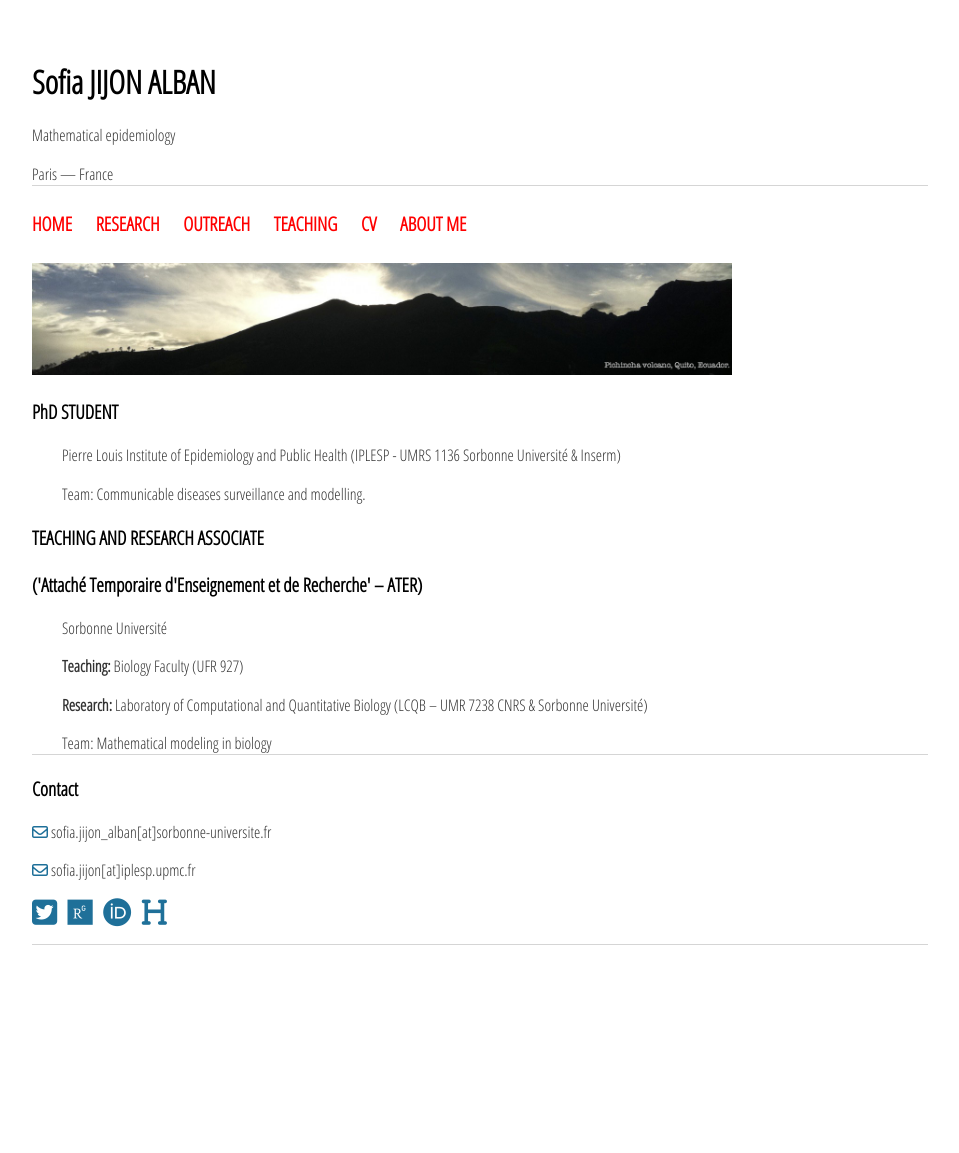
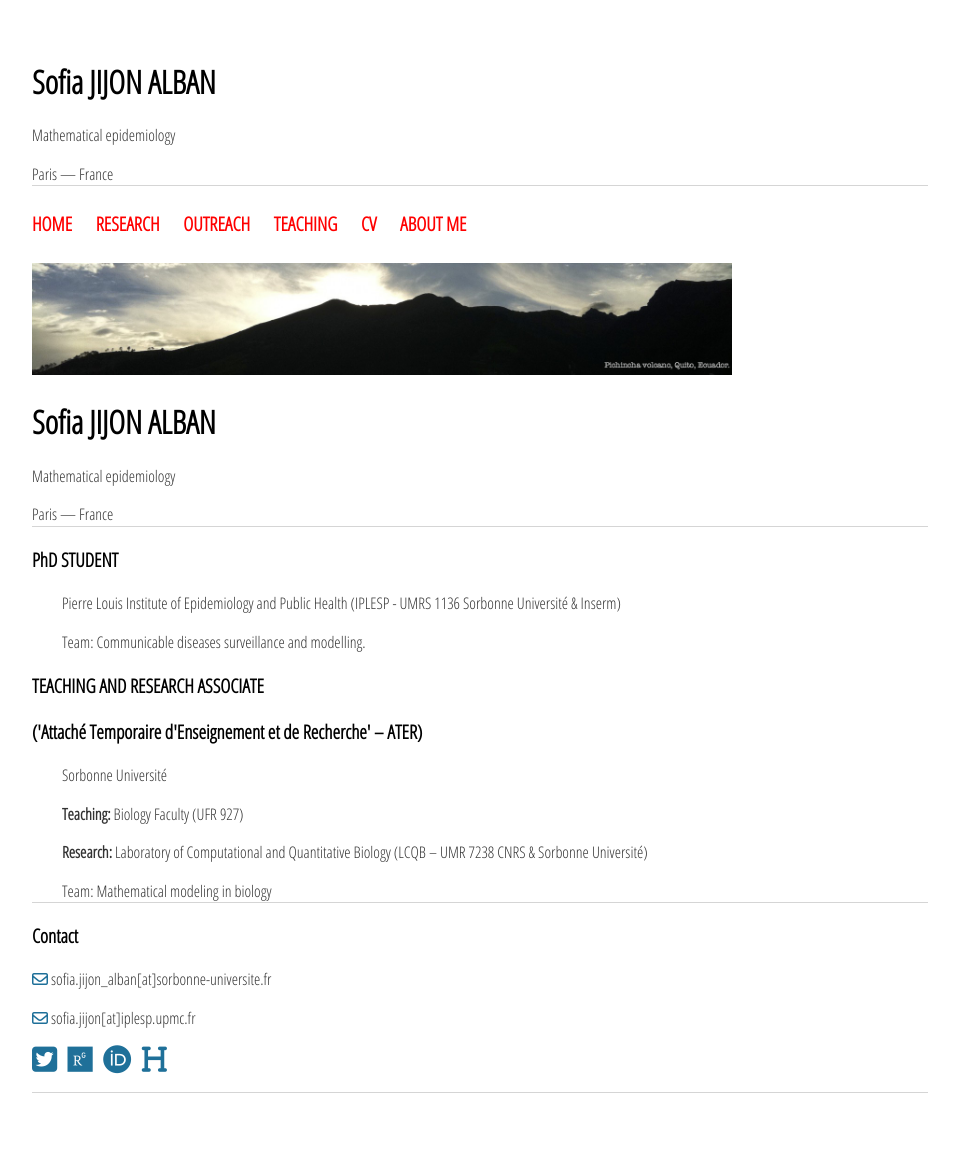
Before and after one commit to sjijon/sjijon.github.io, a Jekyll site: the page built from index.html, in a window 1280 px wide. Shown: the whole page, without its empty margins (160-1119 px from the left). Built offline with Jekyll 4.4.1, drawn with Linux system fonts in a browser that asks for light colours; nearby versions of some CDN libraries; before the commit the page ends 1005 px from its top, so only the background shows below that.

Commit message:
Update index.html

```diff
--- a/index.html
+++ b/index.html
@@ -4,6 +4,13 @@ title: Sofia JIJON
 ---
 <div class="blurb">
 	<img src="https://raw.githubusercontent.com/sjijon/sjijon.github.io/master/images/Portada_WP.png" alt="Pichincha" style="width:700px">
+	<h1>Sofia JIJON ALBAN</h1>
+	<p>
+		Mathematical epidemiology
+	</p>
+	<p style="border-bottom: 1px solid #d5d5d5;">
+		Paris — France
+	</p>
 
 	<h3>PhD STUDENT</h3>
 	<p style="padding-left:30px;">
```
